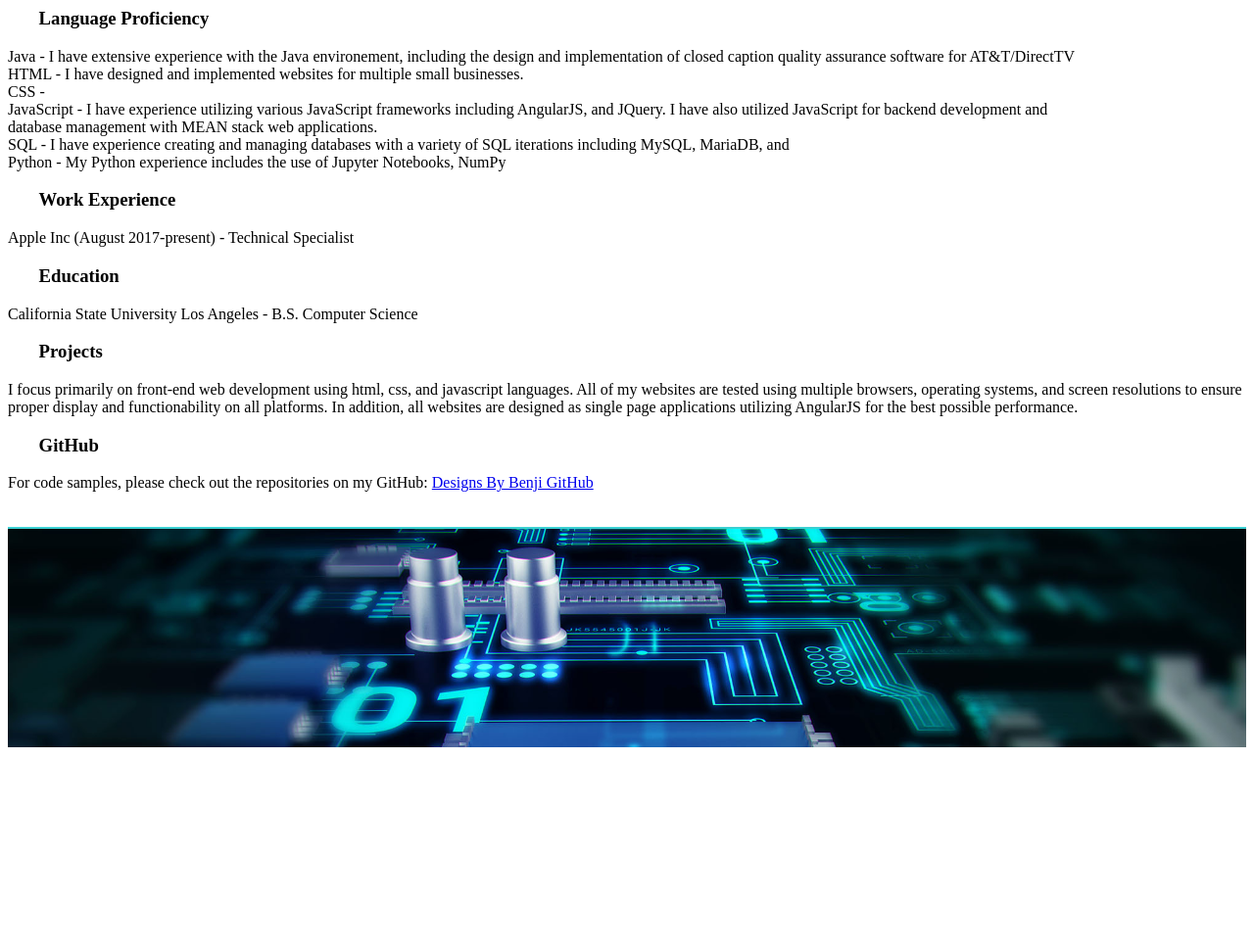
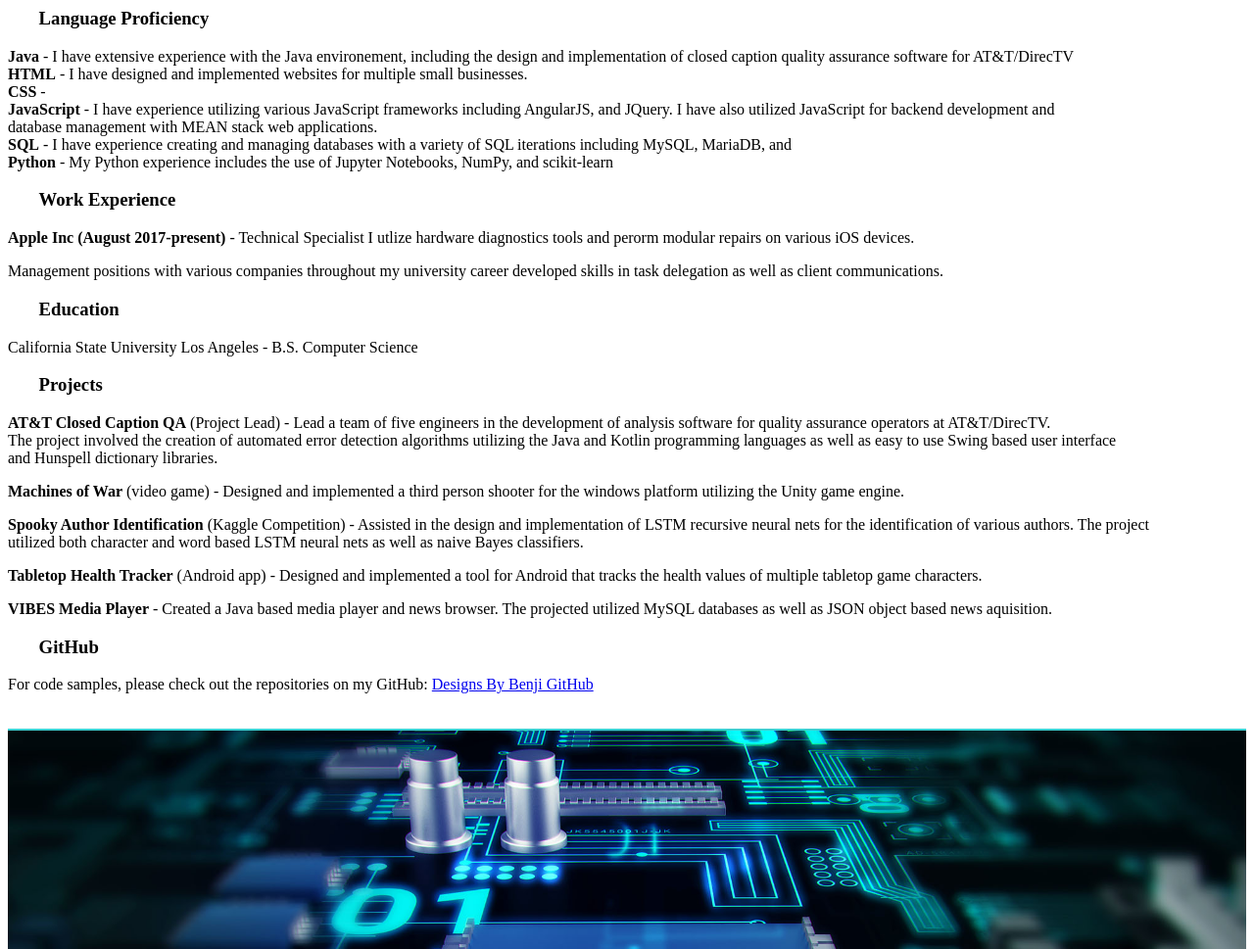
Before and after one commit to DesignsByBenji/Resume, a plain HTML site: page about.html in a window 1280 px wide. Shown: the whole page at 98% size. Before the commit the page ends 800 px from the top, so only its background shows below. Drawn offline with Linux system fonts and the light colour scheme.

Commit message:
added project info

```diff
--- a/about.html
+++ b/about.html
@@ -3,23 +3,43 @@
 	<div class='aboutTextBlock' style='display: block'>
 	   <h3 class='aboutSubTitle'>Language Proficiency</h3>
 	   <p class='aboutText'>
-           Java - I have extensive experience with the Java environement, including the design and implementation of closed caption quality assurance software for AT&T/DirectTV<br/>
-           HTML - I have designed and implemented websites for multiple small businesses.<br/>
-           CSS - <br/>
-           JavaScript - I have experience utilizing various JavaScript frameworks including AngularJS, and JQuery. I have also utilized JavaScript for backend development and<br/>database management with MEAN stack  web applications.<br/>
-           SQL - I have experience creating and managing databases with a variety of SQL iterations including MySQL, MariaDB, and <br/>
-           Python - My Python experience includes the use of Jupyter Notebooks, NumPy<br/>
+           <b>Java</b> - I have extensive experience with the Java environement, including the design and implementation of closed caption quality assurance software for AT&T/DirecTV<br/>
+           <b>HTML</b> - I have designed and implemented websites for multiple small businesses.<br/>
+           <b>CSS</b> - <br/>
+           <b>JavaScript</b> - I have experience utilizing various JavaScript frameworks including AngularJS, and JQuery. I have also utilized JavaScript for backend development and<br/>database management with MEAN stack  web applications.<br/>
+           <b>SQL</b> - I have experience creating and managing databases with a variety of SQL iterations including MySQL, MariaDB, and <br/>
+           <b>Python</b> - My Python experience includes the use of Jupyter Notebooks, NumPy, and scikit-learn<br/>
         </p>
         <h3 class='aboutSubTitle'>Work Experience</h3>
-        <p class='aboutText'>Apple Inc (August 2017-present) - Technical Specialist</p>
         <p class='aboutText'>
-
+            <b>Apple Inc (August 2017-present)</b> - Technical Specialist
+            I utlize hardware diagnostics tools and perorm modular repairs on various iOS devices.
+        </p>
+        <p class='aboutText'>
+            Management positions with various companies throughout my university career developed skills in task delegation as well as client communications.
         </p>
         <h3 class='aboutSubTitle'>Education</h3>
         <p class='aboutText'>California State University Los Angeles - B.S. Computer Science</p>
         <h3 class='aboutSubTitle'>Projects</h3>
         <p class='aboutText'>
-           I focus primarily on front-end web development using html, css, and javascript languages. All of my websites are tested using multiple browsers, operating systems, and screen resolutions to ensure proper display and functionability on all platforms.  In addition, all websites are designed as single page applications utilizing AngularJS for the best possible performance.
+            <b>AT&T Closed Caption QA</b> (Project Lead) -
+            Lead a team of five engineers in the development of analysis software for quality assurance operators at AT&T/DirecTV.<br/>The project involved the creation of automated error detection algorithms utilizing the Java and Kotlin programming languages as well as easy to use Swing based user interface<br/>and Hunspell dictionary libraries.
+        </p>
+        <p class='aboutText'>
+            <b>Machines of War</b> (video game) -
+            Designed and implemented a third person shooter for the windows platform utilizing the Unity game engine.
+        </p>
+        <p class='aboutText'>
+            <b>Spooky Author Identification</b> (Kaggle Competition) -
+            Assisted in the design and implementation of LSTM recursive neural nets for the identification of various authors. The project<br/>utilized both character and word based LSTM neural nets as well as naive Bayes classifiers.
+        </p>
+        <p class='aboutText'>
+            <b>Tabletop Health Tracker</b> (Android app) -
+            Designed and implemented a tool for Android that tracks the health values of multiple tabletop game characters.
+        </p>
+        <p class='aboutText'>
+            <b>VIBES Media Player</b> -
+            Created a Java based media player and news browser. The projected utilized MySQL databases as well as JSON object based news aquisition.
         </p>
         <h3 class='aboutSubTitle'>GitHub</h3>
         <p class='aboutText'>
```
